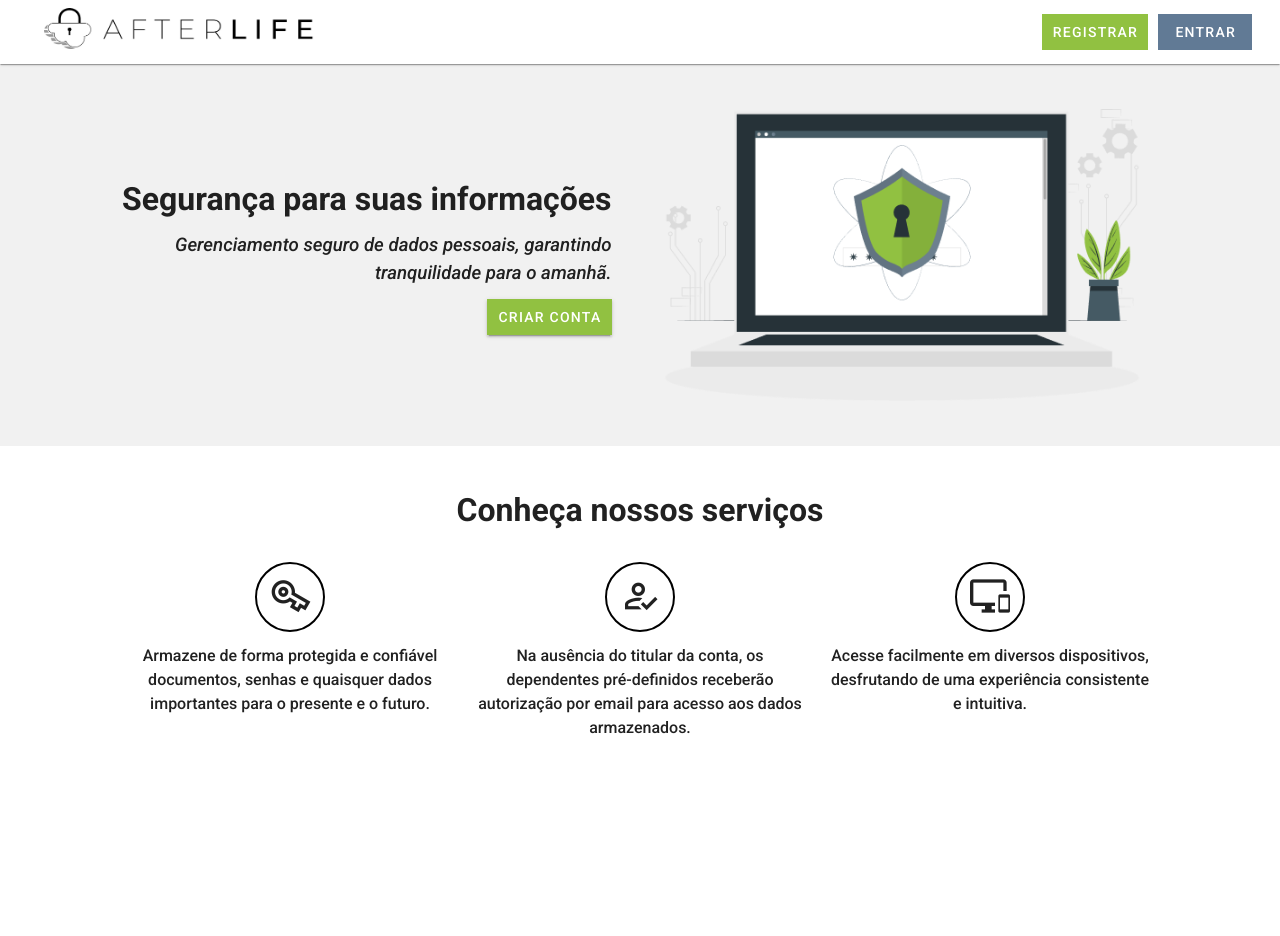
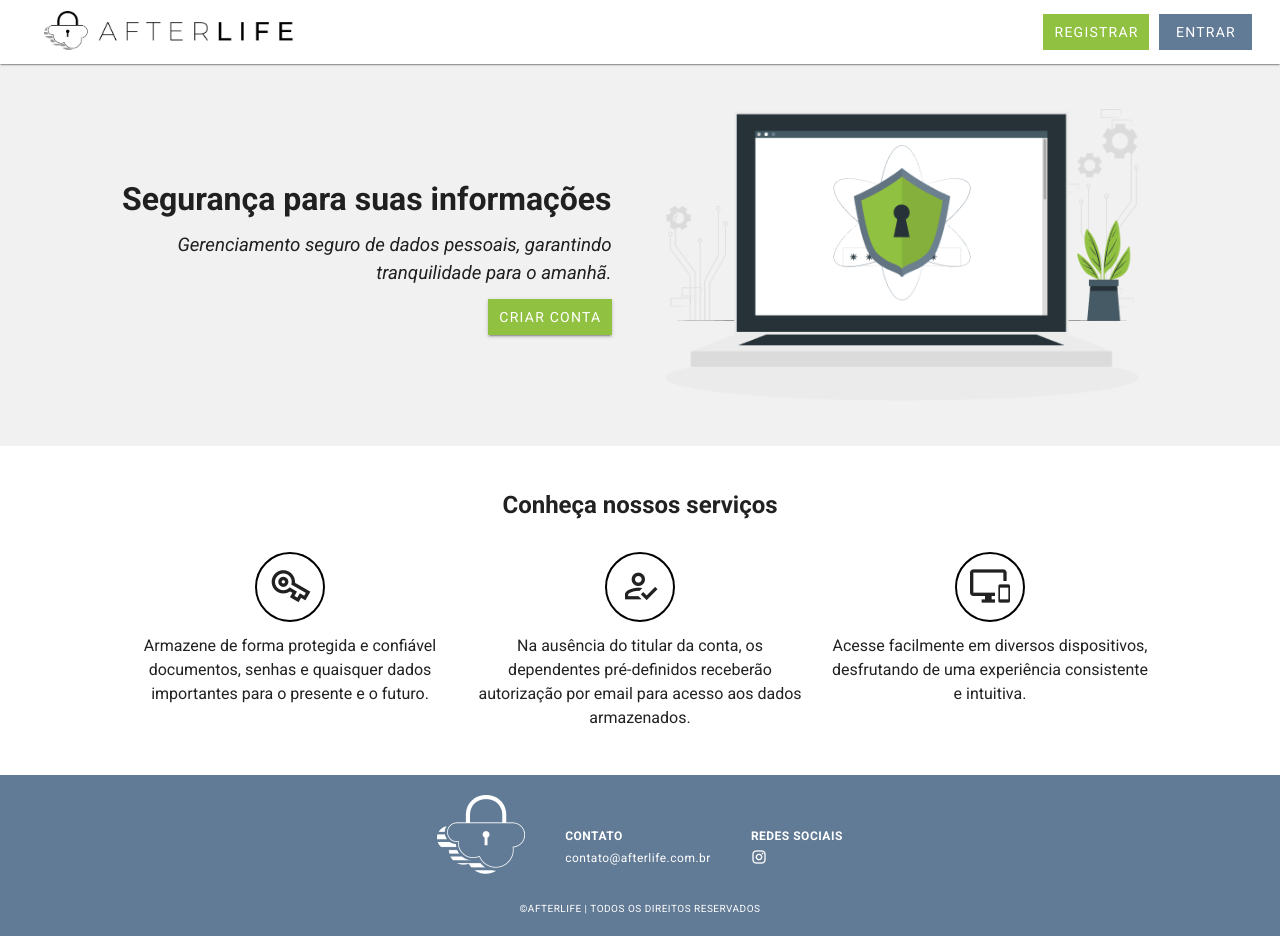
Before and after one commit to lucasmarques2907/afterlife, a Vue app in the folder frontend/: page / in a window 1280 px wide. Before the commit the page ends 870 px from the top, so only its background shows below. Built offline with nearby package versions, Linux system fonts and the light colour scheme.

Commit message:
pagina home - footer

```diff
--- a/frontend/src/App.vue
+++ b/frontend/src/App.vue
@@ -19,11 +19,10 @@ export default {
 
 * {
   font-family: Roboto, sans-serif;
-  font-weight: 500;
+  font-weight: 400;
 }
 
 html {
-  height: 100vh;
   box-sizing: border-box;
 }
 
@@ -31,7 +30,6 @@ body {
   position: relative;
   margin: 0;
   min-height: 100vh;
-  padding-bottom: 70px;
   box-sizing: inherit;
 }
 
--- /dev/null
+++ b/frontend/src/components/FooterHome.vue
@@ -0,0 +1,62 @@
+<template>
+  <footer>
+    <div class="footer d-flex flex-column">
+      <div class="d-flex flex-column flex-sm-row justify-center align-center ga-sm-10">
+        <div cols="12" sm="3">
+          <img src="../assets/imgs/AfterlifeLogoSimples.png" alt="logo AfterLife">
+        </div>
+        <div cols="12" sm="4" class="text-center text-sm-left">
+            <p class="font-weight-bold">CONTATO</p>
+            <a href="#" class="footer-link">contato@afterlife.com.br</a>
+        </div>
+        <div cols="12" sm="4" class="text-center text-sm-left">
+            <p class="font-weight-bold">REDES SOCIAIS</p>
+            <span class="mdi mdi-instagram"></span>
+        </div>
+      </div>
+      <p class="copyright text-center">&copy;AFTERLIFE | TODOS OS DIREITOS RESERVADOS</p>
+    </div>
+  </footer>
+</template>
+
+
+<script>
+export default {
+  name: 'FooterHome'
+};
+</script>
+
+<style scoped>
+.footer {
+    align-items: center;
+    background-color: #617A95;
+    color: #fff;
+    padding: 20px 0;
+    justify-content: center;
+    margin-bottom: 0;
+}
+
+.copyright {
+  font-size: 10px;
+}
+
+footer a {
+  color: #fff;
+  text-decoration: none;
+  letter-spacing: 0.5px;
+}
+
+footer p {
+  color: #fff;
+  margin-bottom: 0;
+  margin-top: 20px;
+  letter-spacing: 0.5px;
+  font-size: 12px;
+}
+
+.footer-link {
+  padding: 0;
+  font-size: 12px;
+}
+
+</style>
--- a/frontend/src/components/NavbarHome.vue
+++ b/frontend/src/components/NavbarHome.vue
@@ -3,7 +3,7 @@
     <v-app-bar :elevation="1" scroll-behavior="hide" color="#fff" class="px-md-6">
       <v-app-bar-title>
         <a class="navbar-brand" href="#">
-          <img src="../assets/imgs/AfterlifeLogoCompleta.jpeg" alt="Afterlife Logo">
+          <img src="../assets/imgs/AfterlifeLogoCompleta.jpeg" class="pt-1" alt="Afterlife Logo">
         </a>
       </v-app-bar-title>
       <v-btn v-if="!isMobile" rounded="0" class="btn-registrar" @click="toggleDrawer" style="margin-right: 10px;">
@@ -37,7 +37,7 @@ export default {
   },
   computed: {
     isMobile() {
-      return this.$vuetify.display.mobile;
+      return this.$vuetify.display.smAndDown;
     },
     drawerLocation() {
       return this.isMobile ? 'top' : false;
@@ -53,7 +53,7 @@ export default {
 
 <style scoped>
 .navbar-brand img {
-  max-width: 270px;
+  max-width: 250px;
 }
 .btn-registrar {
   background-color: #91C141 !important;
--- a/frontend/src/components/ServicesHome.vue
+++ b/frontend/src/components/ServicesHome.vue
@@ -1,7 +1,7 @@
 <template>
-  <div class="services">
+  <section class="services">
     <h1 class="font-weight-bold text-center" style="line-height: 1.2em;">Conheça nossos serviços</h1>
-    <v-row class="mt-5">
+    <v-row class="mt-5 justify-center">
       <v-col cols="12" sm="4" class="service text-center">
         <div class="border-icons">
             <span class="mdi mdi-key-outline icon" style="rotate: 30deg;"></span>
@@ -27,7 +27,7 @@
         </p>
       </v-col>
     </v-row>
-  </div>
+  </section>
 </template>
 
 <script>
--- a/frontend/src/views/Home.vue
+++ b/frontend/src/views/Home.vue
@@ -1,8 +1,9 @@
 <template>
-  <div>
+  <div class="home">
     <NavbarHome/>
     <BannerHome />
     <ServicesHome />
+    <FooterHome />
   </div>
 </template>
 
@@ -10,13 +11,16 @@
 import NavbarHome from "../components/NavbarHome.vue"
 import BannerHome from "../components/BannerHome.vue"
 import ServicesHome from "../components/ServicesHome.vue"
+import FooterHome from "../components/FooterHome.vue"
 
 export default {
   name: 'viewHome',
-  components: {NavbarHome, BannerHome, ServicesHome}
+  components: {NavbarHome, BannerHome, ServicesHome, FooterHome}
 };
 </script>
 
 <style scoped>
-
+.home{
+  height: 100vh;
+}
 </style>
```
